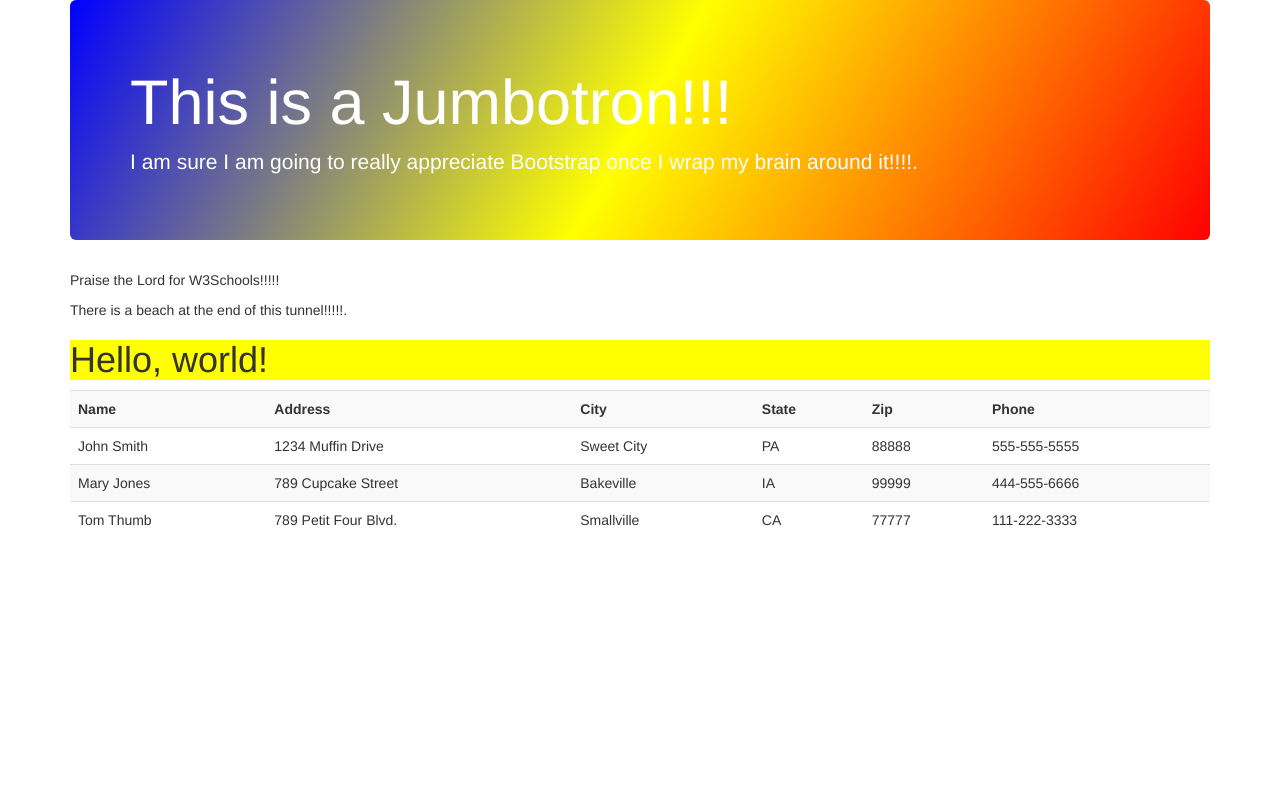
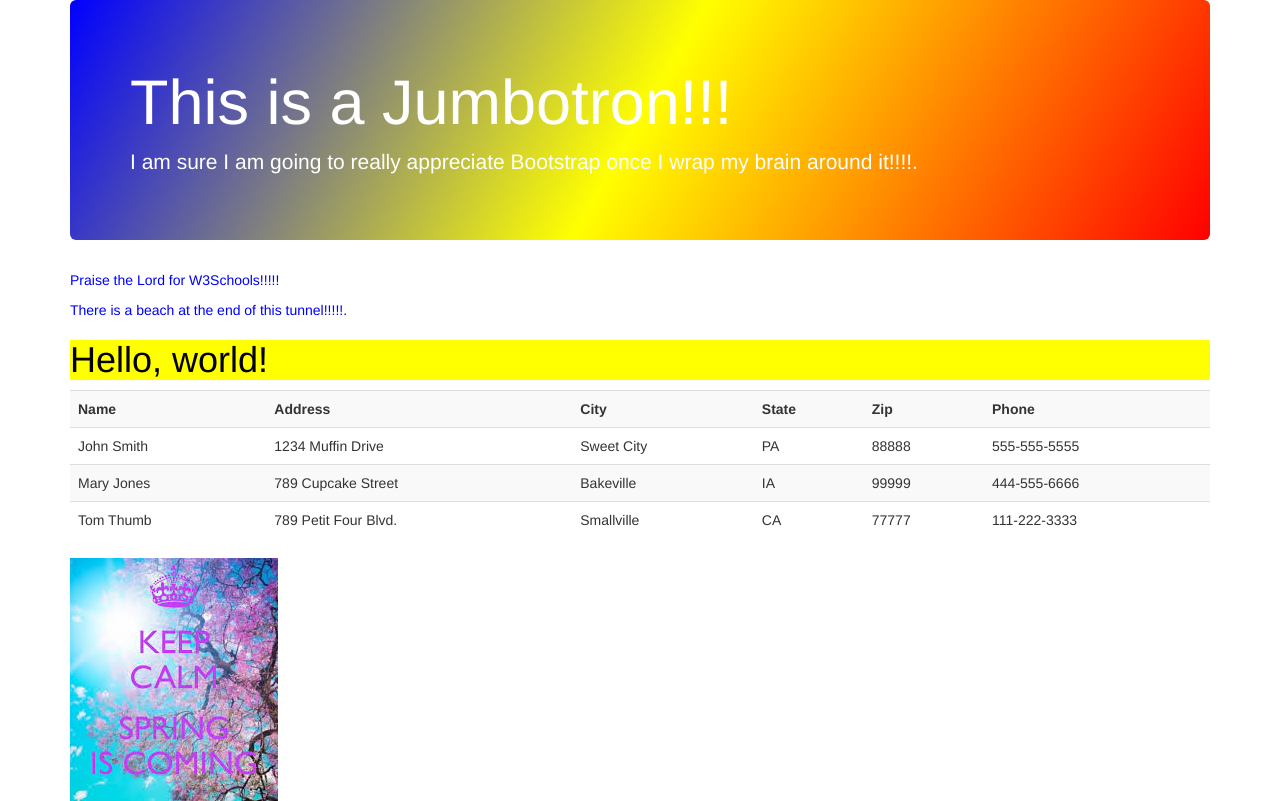
Before and after one commit to VerPloegL/Spring, a plain HTML site: page index.html in a window 1280 px wide. Drawn offline with nearby package versions, Linux system fonts and the light colour scheme.

Commit message:
retrieved lost image

```diff
--- a/index.html
+++ b/index.html
@@ -2,13 +2,14 @@
 <html lang="en">
   <head>
     <meta charset="utf-8">
-    <meta http-equiv="X-UA-Compatible" content="IE=edge">
-    <meta name="viewport" content="width=device-width, initial-scale=1">
+    <meta http-equiv="X-UA-Compatible" content="IE=edge"/>
+    <meta name="viewport" content="width=device-width, initial-scale=1"/>
     <!-- The above 3 meta tags *must* come first in the head; any other head content must come *after* these tags -->
     <title>Bootstrap 101 Template</title>
 
     <!-- Bootstrap -->
-    <link rel="stylesheet" href="https://maxcdn.bootstrapcdn.com/bootstrap/3.3.7/css/bootstrap.min.css" >
+    <link rel="stylesheet" href="https://maxcdn.bootstrapcdn.com/bootstrap/3.3.7/css/bootstrap.min.css"/>
+	<link rel="stylesheet" href="styles.css"/>
 
     <!-- HTML5 shim and Respond.js for IE8 support of HTML5 elements and media queries -->
     <!-- WARNING: Respond.js doesn't work if you view the page via file:// -->
@@ -59,7 +60,9 @@
 				<td>CA</td>
 				<td>77777</td>
 				<td>111-222-3333</td>
-		</td>
+			</tr>
+		</table>
+		<img src="springy.jpg" alt="Keep Calm">
 	  </div>
 
     <!-- jQuery (necessary for Bootstrap's JavaScript plugins) -->
--- a/styles.css
+++ b/styles.css
@@ -1,5 +1,5 @@
-html{background-color: #0000ff;}
+html {background-color: #0000ff;}
 
-h1{color: #ffccff;}
+h1 {color: black;}
 
-p {color: orange;}
+p {color: blue;}
```
Lines whose indentation alone changed are shown as unchanged.
